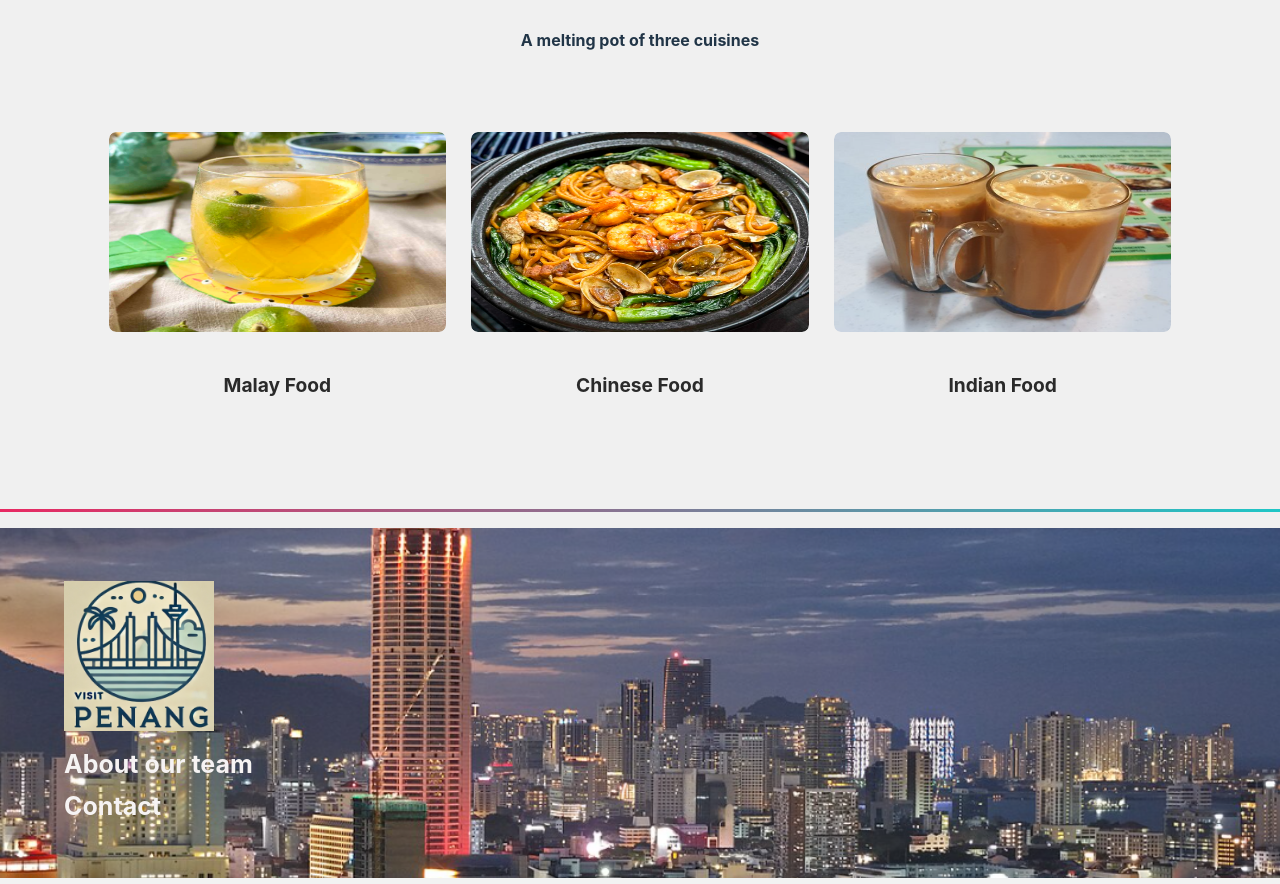
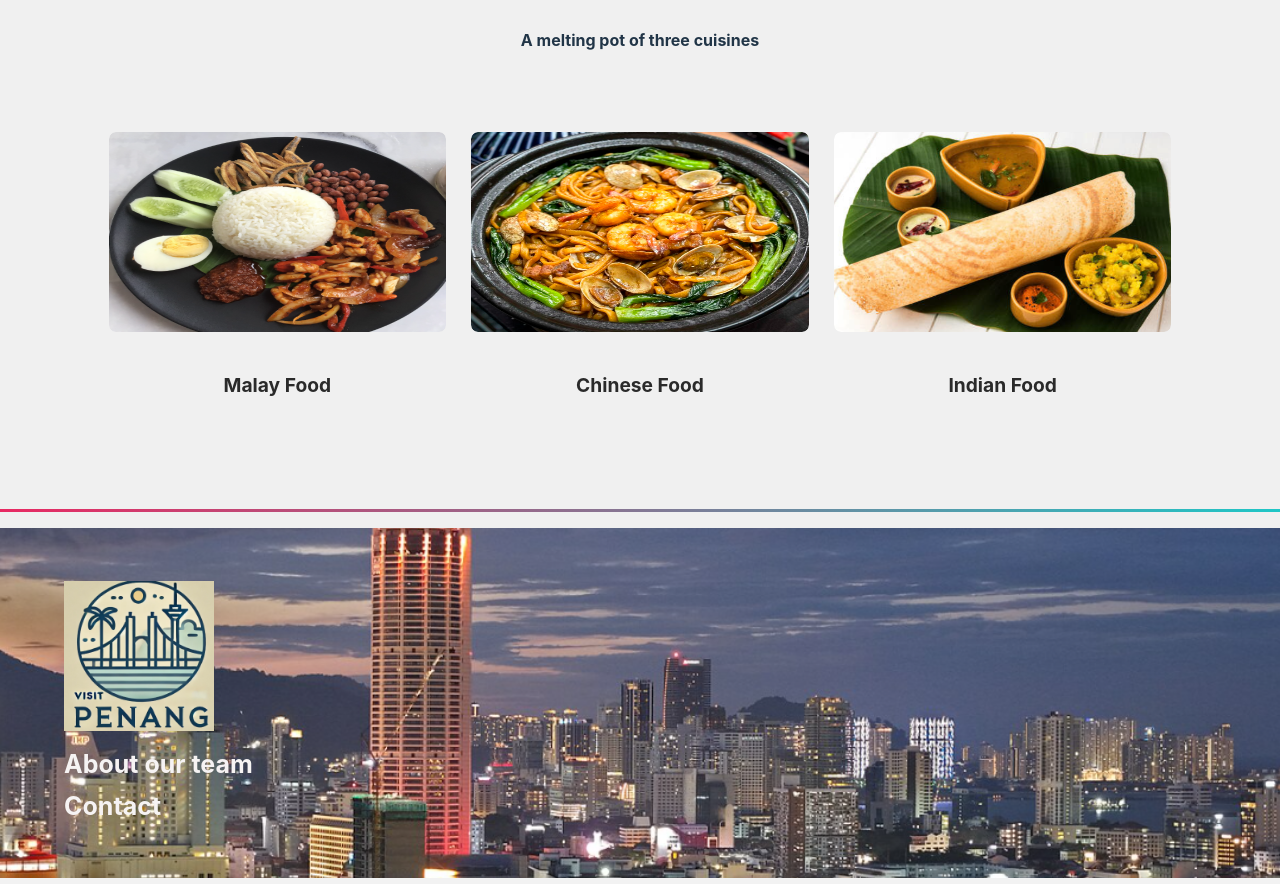
Before and after one commit to batrisye/VisitPenang, a React (Vite) app: page / in a window 1280 px wide. Shown: the part 1920-2804 px from the top of the page. Built offline with nearby package versions, Linux system fonts and the light colour scheme.

Commit message:
Food containers modified

```diff
--- a/src/components/FoodH.jsx
+++ b/src/components/FoodH.jsx
@@ -1,16 +1,16 @@
 import './FoodHStyle.css'
 import FoodHData from './FoodHData'
 import HokkienMee from '../assets/FoodPics/HokkienMee.png';
-import TehLimao from '../assets/FoodPics/TehLimao.png';
-import TehTarik from '../assets/FoodPics/TehTarik.png';
+import NasiLemak from '../assets/FoodPics/NasiLemak.png';
 
+import Thosai from '../assets/FoodPics/Thosai.png';
 function FoodH () {
     return(
         <div className="food">
             <div className='foodcard'>
                 <FoodHData
                     to='/FoodPage'
-                    image={TehLimao}
+                    image={NasiLemak}
                     heading ='Malay Food'
                 />
 
@@ -21,7 +21,7 @@ function FoodH () {
                 />
                 <FoodHData
                 to='/FoodPage'
-                image={TehTarik}
+                image={Thosai}
                 heading ='Indian Food'
                 />
             </div>
```
